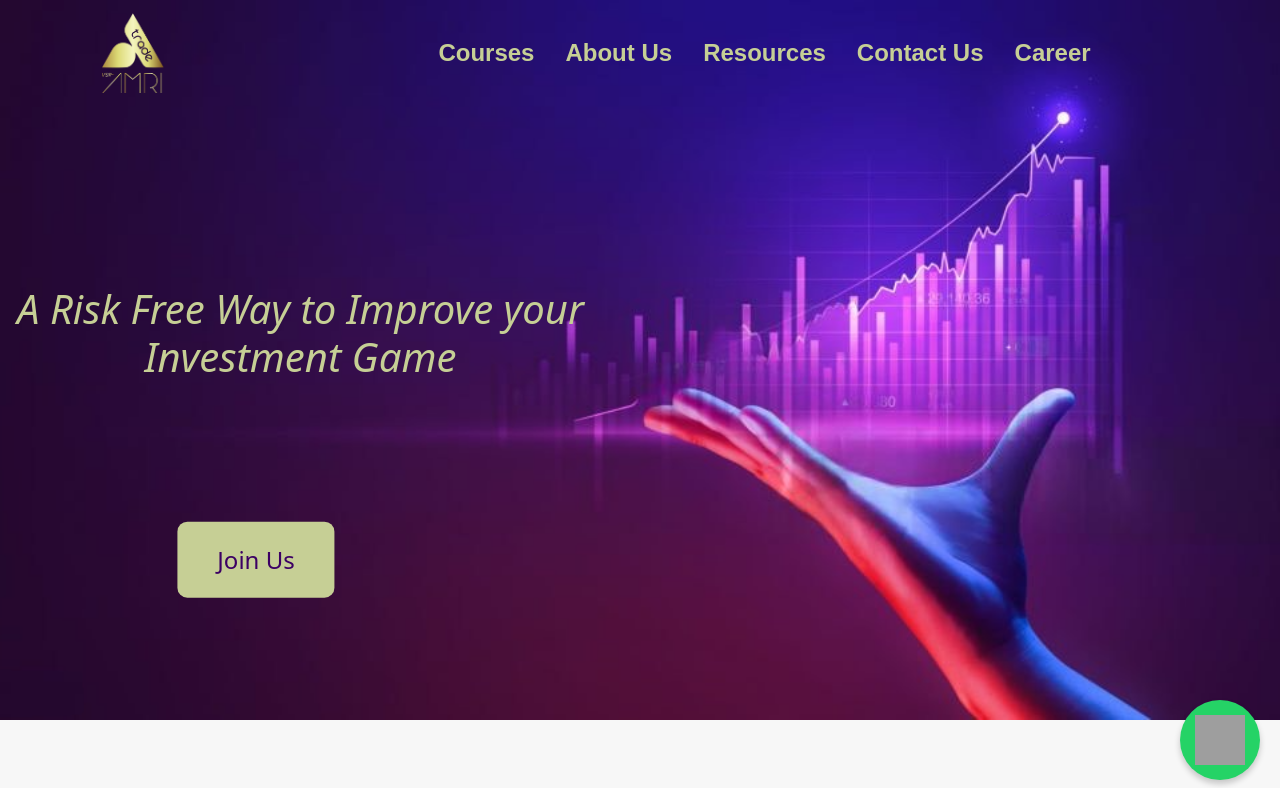
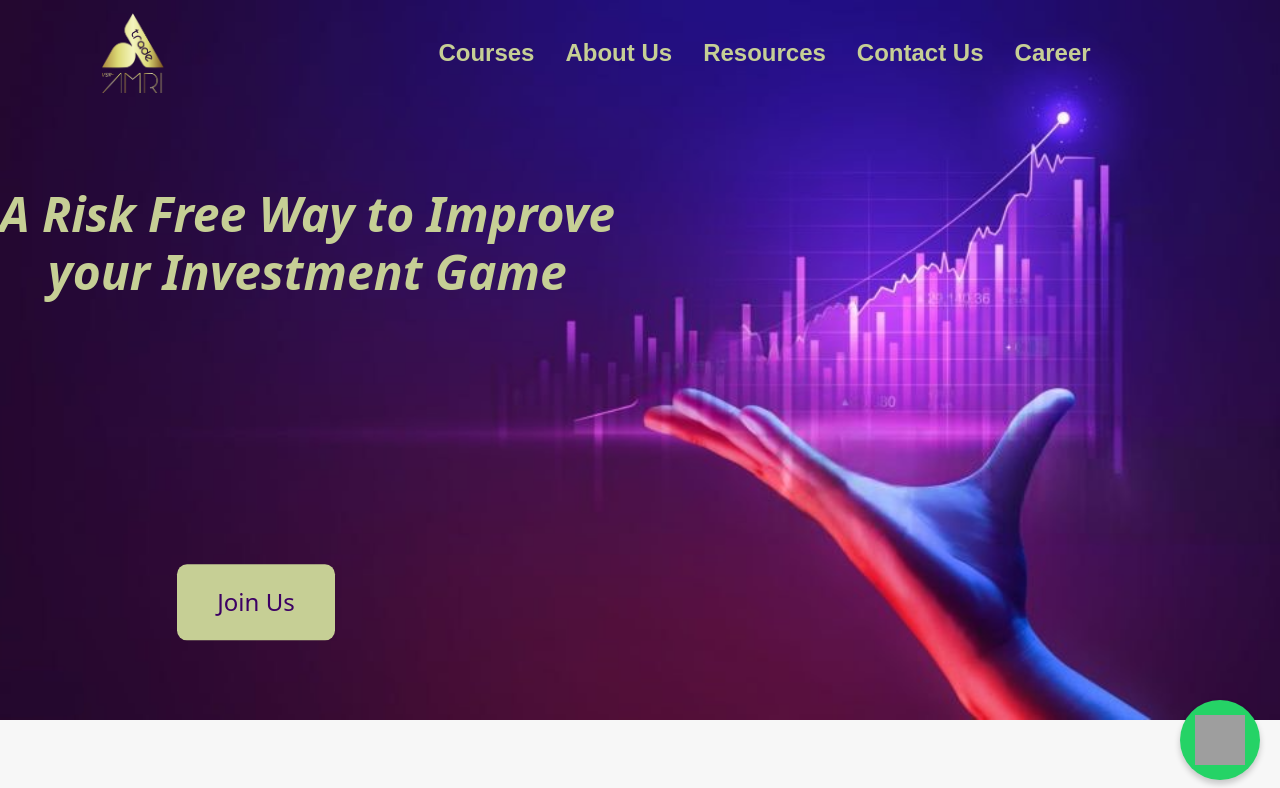
Before and after one commit to GauravC135/amri-trades, a React (Create React App) app: page / in a window 1280 px wide. Shown: the top 788 px of the page. Built offline with nearby package versions, Linux system fonts and the light colour scheme; grey boxes are pictures that could not be loaded.

Commit message:
Prepare for deployment

```diff
--- a/src/Styles.css
+++ b/src/Styles.css
@@ -16,13 +16,13 @@
   height: 100%;
   object-fit: cover; /* Ensures the image covers the full area without stretching */
 }
-.Header-text{
-font-size: large;
+.Header-text h1 {
+font-size: 3em;
 font-style: italic;
 font-weight: bolder;
 width:90%;
 padding-left: 20%;
-padding-bottom: 15%;
+padding-bottom: 25%;
 color: #c6cf95;
 }
 /* Join Us Button Styling */
```
